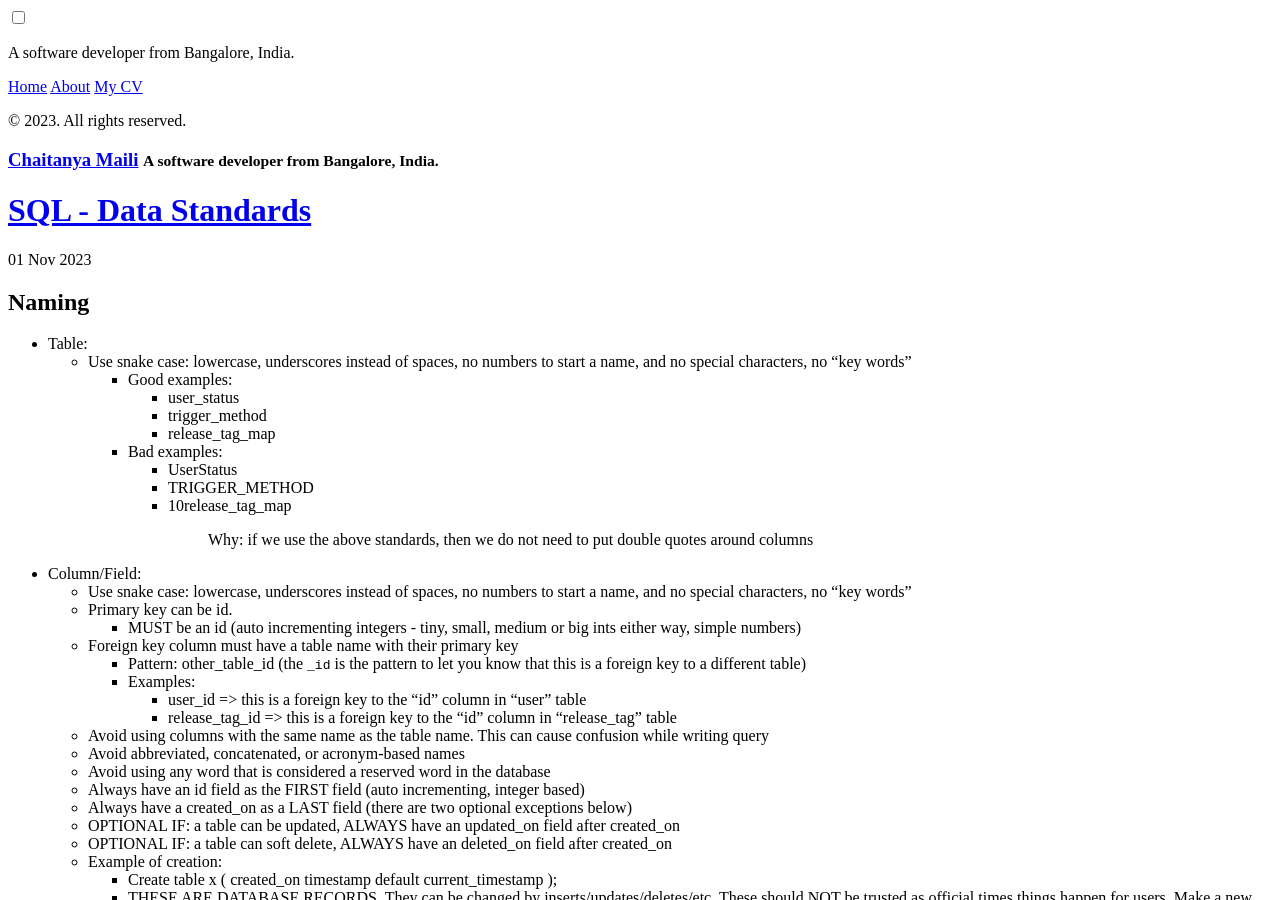
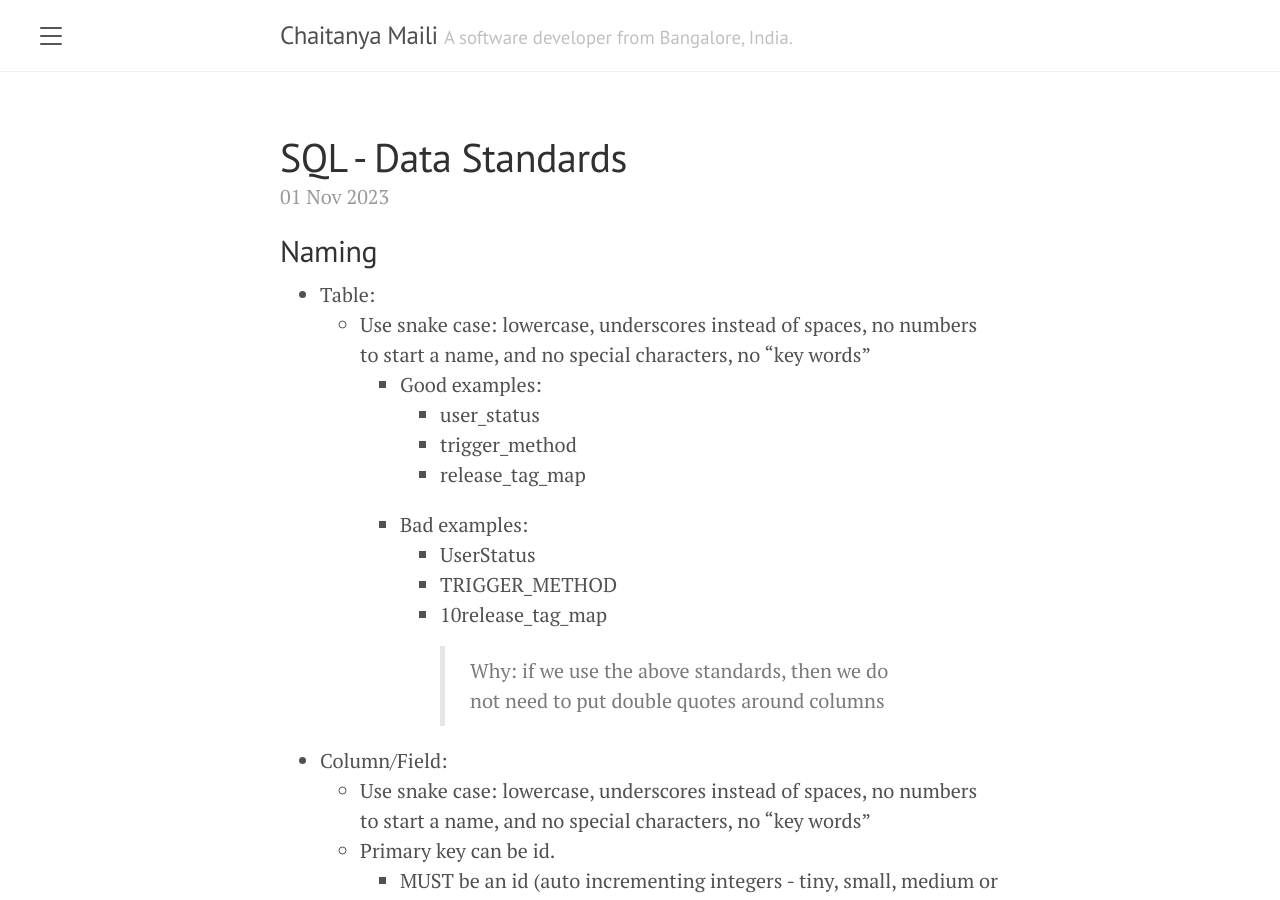
Before and after one commit to chaitanyamaili/blog, a Jekyll site: the page built from index.html, in a window 1280 px wide and 900 px high. Built offline with Jekyll 4.4.1, drawn with Linux system fonts in a browser that asks for light colours; the list of posts is cut into pages by our own code.

Commit message:
Fix the absolute path issue.

```diff
--- a/_config.yml
+++ b/_config.yml
@@ -3,7 +3,7 @@ title:               Chaitanya Maili
 tagline:             'A software developer from Bangalore, India.'
 description:         'A software developer from Bangalore, India.'
 url:                 https://chaitanyamaili.in
-baseurl:             ''
+baseurl:             '/blog'
 paginate:            5
 permalink:           pretty
 
--- a/_includes/head.html
+++ b/_includes/head.html
@@ -16,15 +16,15 @@
   <link rel="canonical" href="{{ page.url | absolute_url }}">
   {% endif %}
 
-  <link rel="stylesheet" href="/blog{{ '/public/css/poole.css' | absolute_url }}">
-  <link rel="stylesheet" href="/blog{{ '/public/css/syntax.css' | absolute_url }}">
-  <link rel="stylesheet" href="/blog{{ '/public/css/lanyon.css' | absolute_url }}">
+  <link rel="stylesheet" href="{{ site.baseurl }}/public/css/poole.css">
+  <link rel="stylesheet" href="{{ site.baseurl }}/public/css/syntax.css">
+  <link rel="stylesheet" href="{{ site.baseurl }}/public/css/lanyon.css">
   <link rel="stylesheet" href="https://fonts.googleapis.com/css?family=PT+Serif:400,400italic,700%7CPT+Sans:400">
 
-  <link rel="apple-touch-icon-precomposed" sizes="144x144" href="/blog{{ '/public/apple-touch-icon-precomposed.png' | absolute_url }}">
-  <link rel="shortcut icon" href="/blog{{ '/public/favicon.ico' | absolute_url }}">
+  <link rel="apple-touch-icon-precomposed" sizes="144x144" href="{{ site.baseurl }}/public/apple-touch-icon-precomposed.png">
+  <link rel="shortcut icon" href="{{ site.baseurl }}/public/favicon.ico">
 
-  <link rel="alternate" type="application/rss+xml" title="RSS" href="{{ '/atom.xml' | absolute_url }}">
+  <link rel="alternate" type="application/rss+xml" title="RSS" href="{{ site.baseurl }}/atom.xml">
 
   {% if site.google_analytics_id %}
   <script>
```
